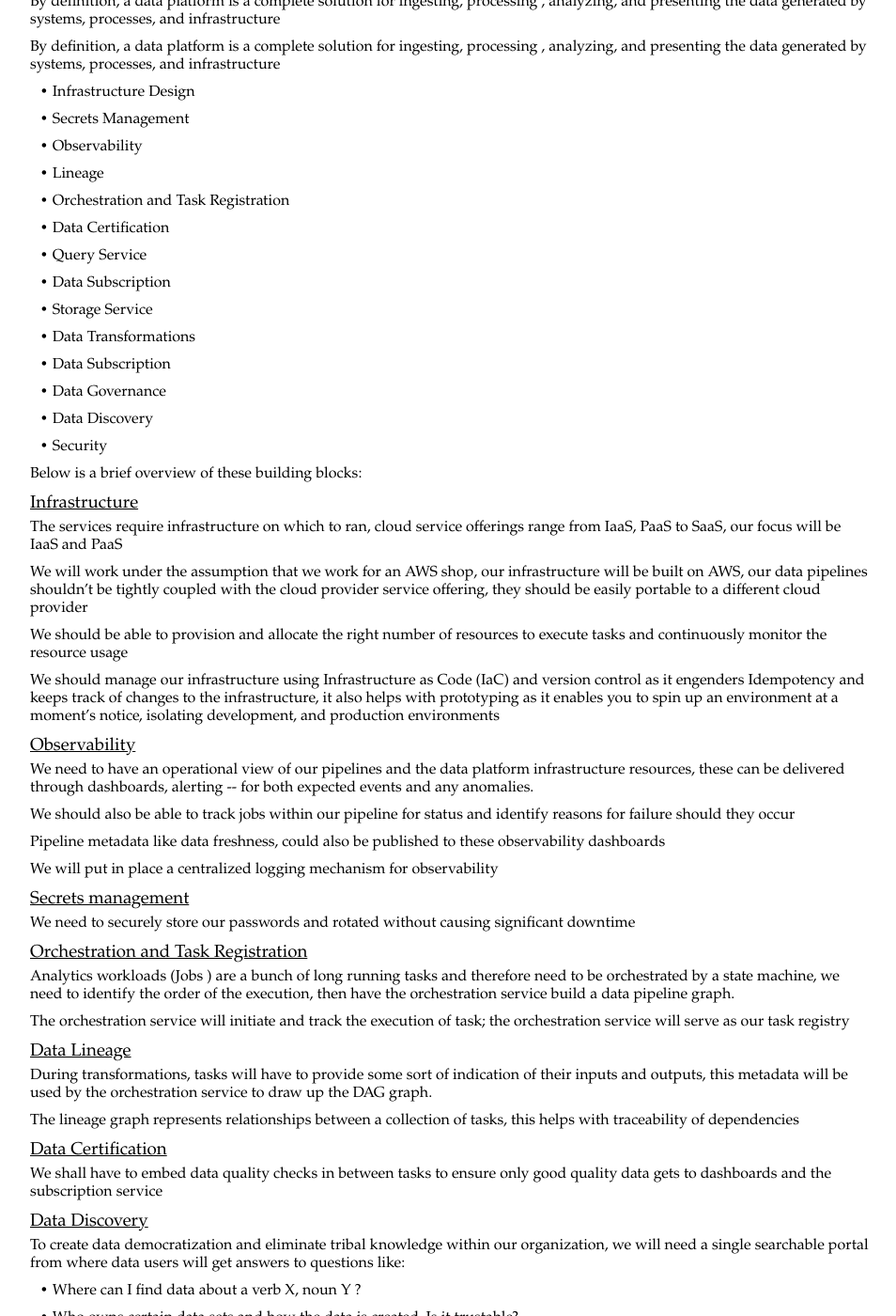
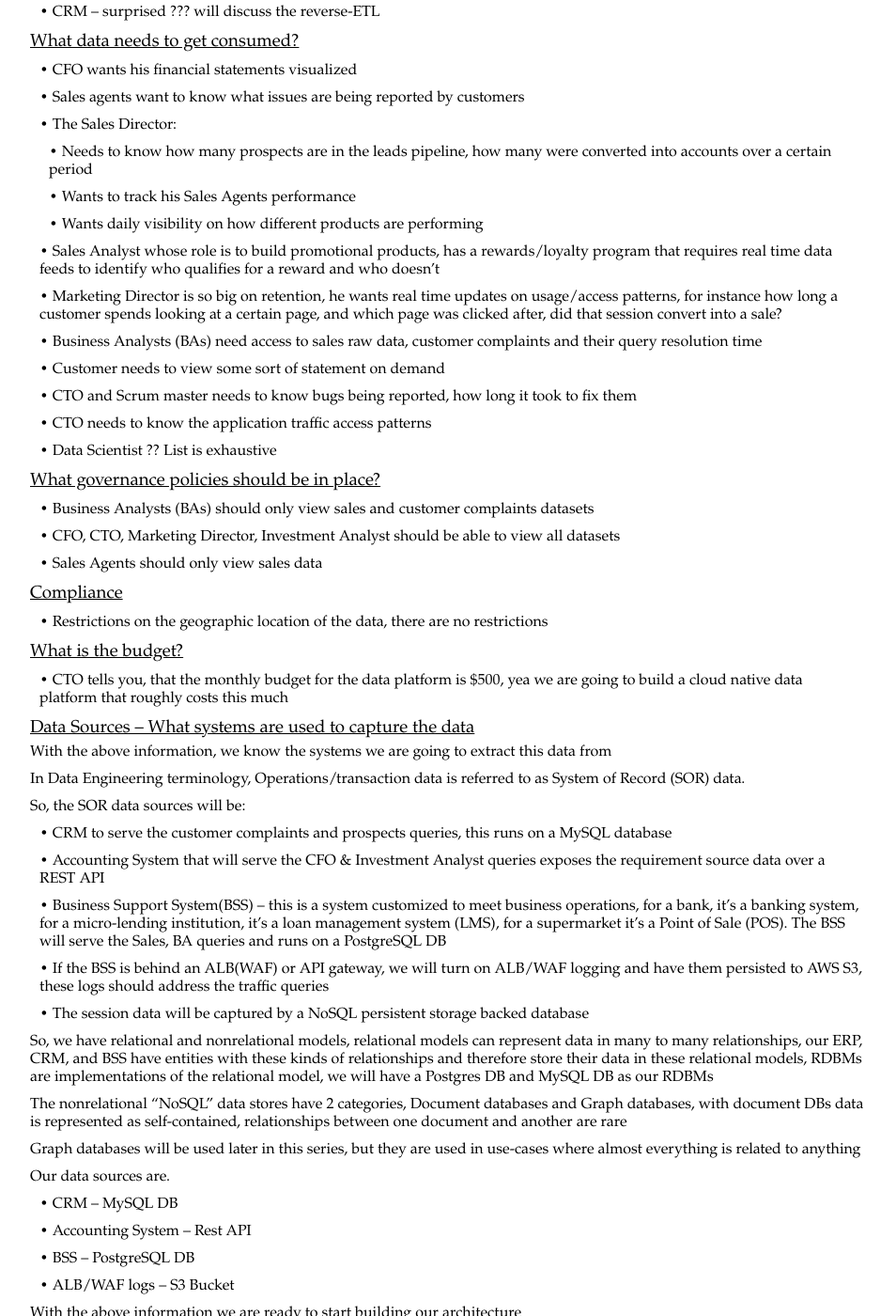
Before and after one commit to gwasky/gwasky.github.io, a Jekyll site: the page built from _posts/2022-09-12-series-1-part-2-architecture-requirements-gathering.html, in a window 1280 px wide and 1400 px high, scrolled down 888 px. Shown: the whole window at 94% size, without its empty margins (160-1114 px from the left). Built offline with Jekyll 4.4.1, drawn with Linux system fonts in a browser that asks for light colours; some of the changed text lies outside the part shown.

Commit message:
placeholders for undone posts

```diff
--- a/_posts/2022-09-12-series-1-part-2-architecture-requirements-gathering.html
+++ b/_posts/2022-09-12-series-1-part-2-architecture-requirements-gathering.html
@@ -25,146 +26,89 @@ series_title: "Deploying a Cost Optimized Resilient Data Platform"
 <ul class="list-unstyled">
     <li>• Who are the data platform stakeholders? -- These could include Business Analysts, Dashboard Consumers, REST API subscriptions</li>
     <li>• What data needs to get consumed?</li>
-    <li>• Which data helps business make decisions? </li>
-    <li>• What systems are used to capture this data? </li>
-    <li>• What data governance policies should be in place? o	Who will have access to this data? – Security and Compliance</li>
+    <li>• Which data helps business make decisions?</li>
+    <li>• What systems are used to capture this data?</li>
+    <li>• What data governance policies should be in place? o Who will have access to this data? – Security and Compliance</li>
     <li>• More importantly what is the budget?</li>
     <li>• Government compliance requirements, what are limitations on the geographical location of our data</li>
 </ul>
-<p>
-    If you ran this infrastructure, as a data engineer, one of your KPIs, in the finance perspective is to keep these costs at a minimum while still meeting SLAs set by business
-</p>
+
 <h3>
-    So how can we build a cost optimized but resilient data platform?
+    Determine the Stakeholders
 </h3>
-<p>
-    In this series of posts, I discuss the data architecture of a scalable cost optimized resilient data platform, the tooling (toys), the reasons for the choices for tooling, the
-    alternatives to the chosen tooling and the different persona in the ecosystem
-</p>
-<p>
-    The entire platform infrastructure is managed by Infrastructure as Code (IaC), the choice for this being Terraform, and complete project will be shared at a GitHub repo
-</p>
-<p>
-    A cloud-agnostic platform was paramount to this project to alleviate cloud lock-in concerns but were necessary cloud-native services where used.
-</p>
-<p>
-    By definition, a data platform is a complete solution for ingesting, processing , analyzing, and presenting the data generated by systems, processes, and infrastructure
-</p>
-<p>
-</p>
-<p>By definition, a data platform is a complete solution for ingesting, processing , analyzing, and presenting the data generated by systems, processes, and infrastructure</p>
+<p>Let’s say our stakeholders are:</p>
 <ul class="list-unstyled">
-    <li>• Infrastructure Design</li>
-    <li>• Secrets Management</li>
-    <li>• Observability</li>
-    <li>• Lineage</li>
-    <li>• Orchestration and Task Registration</li>
-    <li>• Data Certification</li>
-    <li>• Query Service</li>
-    <li>• Data Subscription</li>
-    <li>• Storage Service</li>
-    <li>• Data Transformations</li>
-    <li>• Data Subscription</li>
-    <li>• Data Governance</li>
-    <li>• Data Discovery</li>
-    <li>• Security</li>
+    <li>• Marketing; Marketing Director, Usage and Retention Analyst</li>
+    <li>• Sales; Sales Director, Sales Agents, Sales Analyst</li>
+    <li>• Finance; CFO, Investment Analysts</li>
+    <li>• Business Analysts</li>
+    <li>• Customers with Back-end developers as a proxy</li>
+    <li>• IT; CTO, Security and Compliance</li>
+    <li>• CRM – surprised ??? will discuss the reverse-ETL</li>
 </ul>
 
-<p>Below is a brief overview of these building blocks:</p>
+<h3>What data needs to get consumed?</h3>
+<ul class="list-unstyled">
+    <li>• CFO wants his financial statements visualized</li>
+    <li>• Sales agents want to know what issues are being reported by customers</li>
+    <li>• The Sales Director:
+        <ul class="list-unstyled">
+            <li>• Needs to know how many prospects are in the leads pipeline, how many were converted into accounts over a certain period</li>
+            <li>• Wants to track his Sales Agents performance</li>
+            <li>• Wants daily visibility on how different products are performing</li>
+        </ul>
+    </li>
+    <li>• Sales Analyst whose role is to build promotional products, has a rewards/loyalty program that requires real time data feeds to identify who qualifies for a reward
+        and who doesn’t </li>
+    <li>• Marketing Director is so big on retention, he wants real time updates on usage/access patterns, for instance how long a customer spends looking at a certain page, and
+        which page was clicked after, did that session convert into a sale?</li>
+    <li>• Business Analysts (BAs) need access to sales raw data, customer complaints and their query resolution time</li>
+    <li>• Customer needs to view some sort of statement on demand</li>
+    <li>• CTO and Scrum master needs to know bugs being reported, how long it took to fix them</li>
+    <li>• CTO needs to know the application traffic access patterns</li>
+    <li>• Data Scientist ?? List is exhaustive</li>
+</ul>
+<h3>What governance policies should be in place?</h3>
+<ul class="list-unstyled">
+    <li>• Business Analysts (BAs) should only view sales and customer complaints datasets</li>
+    <li>• CFO, CTO, Marketing Director, Investment Analyst should be able to view all datasets</li>
+    <li>• Sales Agents should only view sales data</li>
+</ul>
+<h3>Compliance</h3>
+<ul class="list-unstyled">
+    <li>• Restrictions on the geographic location of the data, there are no restrictions</li>
+</ul>
+<h3>What is the budget?</h3>
+<ul class="list-unstyled">
+    <li>• CTO tells you, that the monthly budget for the data platform is $500, yea we are going to build a cloud native data platform that roughly costs this much</li>
+</ul>
+<h3>Data Sources – What systems are used to capture the data</h3>
+<p>With the above information, we know the systems we are going to extract this data from</p>
+<p>In Data Engineering terminology, Operations/transaction data is referred to as System of Record (SOR) data.</p>
+<p>So, the SOR data sources will be:</p>
+<ul class="list-unstyled">
+    <li>• CRM to serve the customer complaints and prospects queries, this runs on a MySQL database</li>
+    <li>• Accounting System that will serve the CFO & Investment Analyst queries exposes the requirement source data over a REST API</li>
+    <li>• Business Support System(BSS) – this is a system customized to meet business operations, for a bank, it’s a banking system, for a micro-lending institution, it’s a
+        loan management system (LMS), for a supermarket it’s a Point of Sale (POS). The BSS will serve the Sales, BA queries and runs on a PostgreSQL DB</li>
+    <li>• If the BSS is behind an ALB(WAF) or API gateway, we will turn on ALB/WAF logging and have them persisted to AWS S3, these logs should address the traffic queries</li>
+    <li>• The session data will be captured by a NoSQL persistent storage backed database</li>
+</ul>
 
-<h3>Infrastructure</h3>
+<p>So, we have relational and nonrelational models, relational models can represent data in many to many relationships, our ERP, CRM, and BSS have entities with these kinds of
+    relationships and therefore store their data in these relational models, RDBMs are implementations of the relational model, we will have a Postgres DB and MySQL DB as our RDBMs</p>
+
+<p>The nonrelational “NoSQL” data stores have 2 categories, Document databases and Graph databases, with document DBs data is represented as self-contained, relationships between one document and another are rare</p>
+<p>Graph databases will be used later in this series, but they are used in use-cases where almost everything is related to anything</p>
+
+<p>Our data sources are.</p>
+<ul class="list-unstyled">
+    <li>• CRM – MySQL DB</li>
+    <li>• Accounting System – Rest API</li>
+    <li>• BSS – PostgreSQL DB</li>
+    <li>• ALB/WAF logs – S3 Bucket</li>
+</ul>
+
 <p>
-    The services require infrastructure on which to ran, cloud service offerings range from IaaS, PaaS to SaaS, our focus will be IaaS and PaaS
+   With the above information we are ready to start building our architecture
 </p>
-<p>We will work under the assumption that we work for an AWS shop, our infrastructure will be built on AWS, our data pipelines shouldn’t be tightly coupled with the cloud provider
-    service offering, they should be easily portable to a different cloud provider
-</p>
-<p>
-    We should be able to provision and allocate the right number of resources to execute tasks and continuously monitor the resource usage
-</p>
-<p>
-    We should manage our infrastructure using Infrastructure as Code (IaC) and version control as it engenders Idempotency and keeps track of changes to the infrastructure, it also
-    helps with prototyping as it enables you to spin up an environment at a moment’s notice, isolating development, and production environments
-</p>
-<h3>Observability</h3>
-<p>
-    We need to have an operational view of our pipelines and the data platform infrastructure resources, these can be delivered through dashboards, alerting -- for both expected
-    events and any anomalies.
-</p>
-<p>
-    We should also be able to track jobs within our pipeline for status and identify reasons for failure should they occur
-</p>
-<p>
-    Pipeline metadata like data freshness, could also be published to these observability dashboards
-</p>
-<p>We will put in place a centralized logging mechanism for observability</p>
-<h3>Secrets management</h3>
-<p>
-    We need to securely store our passwords and rotated without causing significant downtime
-</p>
-<h3>Orchestration and Task Registration</h3>
-<p>
-    Analytics workloads (Jobs ) are a bunch of long running tasks and therefore need to be orchestrated by a state machine, we need to identify the order of the execution, then
-    have the orchestration service build a data pipeline graph.
-</p>
-<p>
-    The orchestration service will initiate and track the execution of task; the orchestration service will serve as our task registry
-</p>
-<h3>Data Lineage</h3>
-<p>
-    During transformations, tasks will have to provide some sort of indication of their inputs and outputs, this metadata will be used by the orchestration service to draw up the
-    DAG graph.
-</p>
-<p>
-    The lineage graph represents relationships between a collection of tasks, this helps with traceability of dependencies
-</p>
-<h3>Data Certification</h3>
-<p>
-    We shall have to embed data quality checks in between tasks to ensure only good quality data gets to dashboards and the subscription service
-</p>
-<h3>Data Discovery</h3>
-<p>
-    To create data democratization and eliminate tribal knowledge within our organization, we will need a single searchable portal from where data users will get answers to
-    questions like:
-</p>
-<ul class="list-unstyled">
-    <li>• Where can I find data about a verb X, noun Y ?</li>
-    <li>• Who owns certain data sets and how the data is created, Is it trustable?</li>
-    <li>• Column level statistics, e.g., Mean, Standard deviation</li>
-    <li>• The frequently the data is refreshed</li>
-    <li>• Orchestration and Task Registration</li>
-    <li>• What is the context of the data</li>
-</ul>
-<h3>Data Subscription Service</h3>
-<p>
-    We shall have to make it possible to integrate with external services, these could be dashboards, reporting engines, and Rest APIs. These consumers should be able to subscribe
-    to this data subscription service
-</p>
-
-<h3>Query Service</h3>
-<p>
-    Upon ingestion of data into the storage layer, it will be accessible through a query service, transformation tasks will use this service to fetch and persist data into the
-    storage layers
-</p>
-<p>
-    This is a layer over an SQL query engine or data warehouse, it should be able to scale depending on the complexity and concurrency of the queries
-</p>
-<h3>Data Governance</h3>
-<p>
-    We should be able to define authentication and fine-grained access controls on the data resident in our data stores. This can be implemented within the query service; these
-    access controls should enforce authorization mechanism to limit on what users can have access to
-</p>
-<h3>Data Transformation</h3>
-<p>
-    When creating transformation tasks, we should be able to generate metadata which includes upstream dependencies, these dependencies are used by our orchestration tool to
-    dynamically generate our transformation DAGs and lineage
-</p>
-<p>Transformations can either be Stream processing or batch processing depending on the need, our architecture covers both, this kind of architecture is called a Lambda
-    Architecture</p>
-<h3>Security</h3>
-<p>
-    Security considerations will be taken on data in transit and at rest
-</p>
-
-<p>The overall architecture of the project can be found <a href="../assets/img/platform-architecture.png" data-lightbox="platform-architecture.png">click to view</a> or
-    <a href="../assets/img/platform-architecture.png" download="platform-architecture">download link</a></p>
```
Also changed, not shown: other parts of _posts/2022-09-12-series-1-part-2-architecture-requirements-gathering.html (+2 -1 lines), _posts/2022-09-06-cost-optimized-data-platform-series-1-introduction.html (+6 -6 lines), _posts/2022-09-07-ci-cd-data-engineering-perspective.markdown (+3 -5 lines), _posts/2022-09-07-dimension-modelling-a-practical-guide.markdown (+3 -5 lines).
